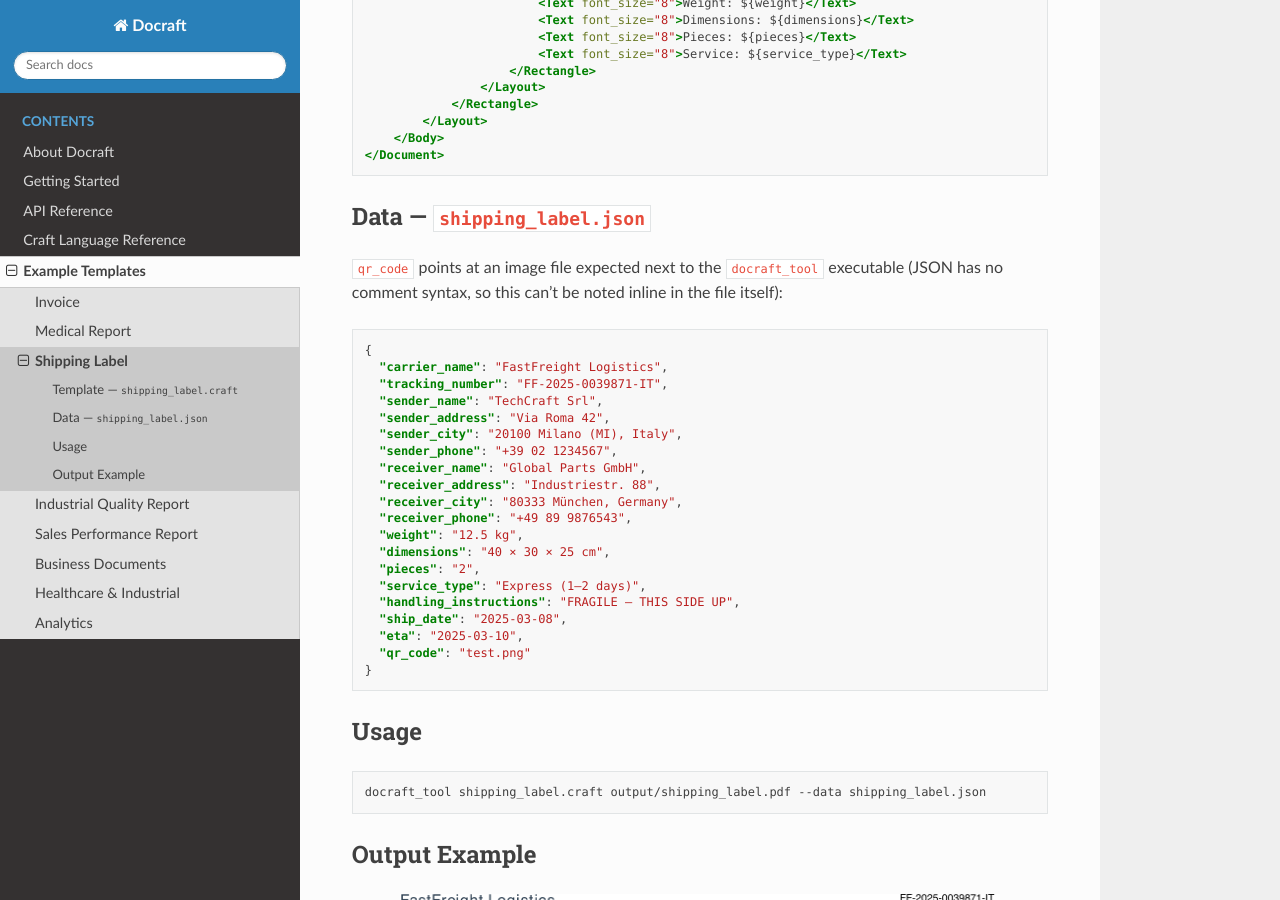
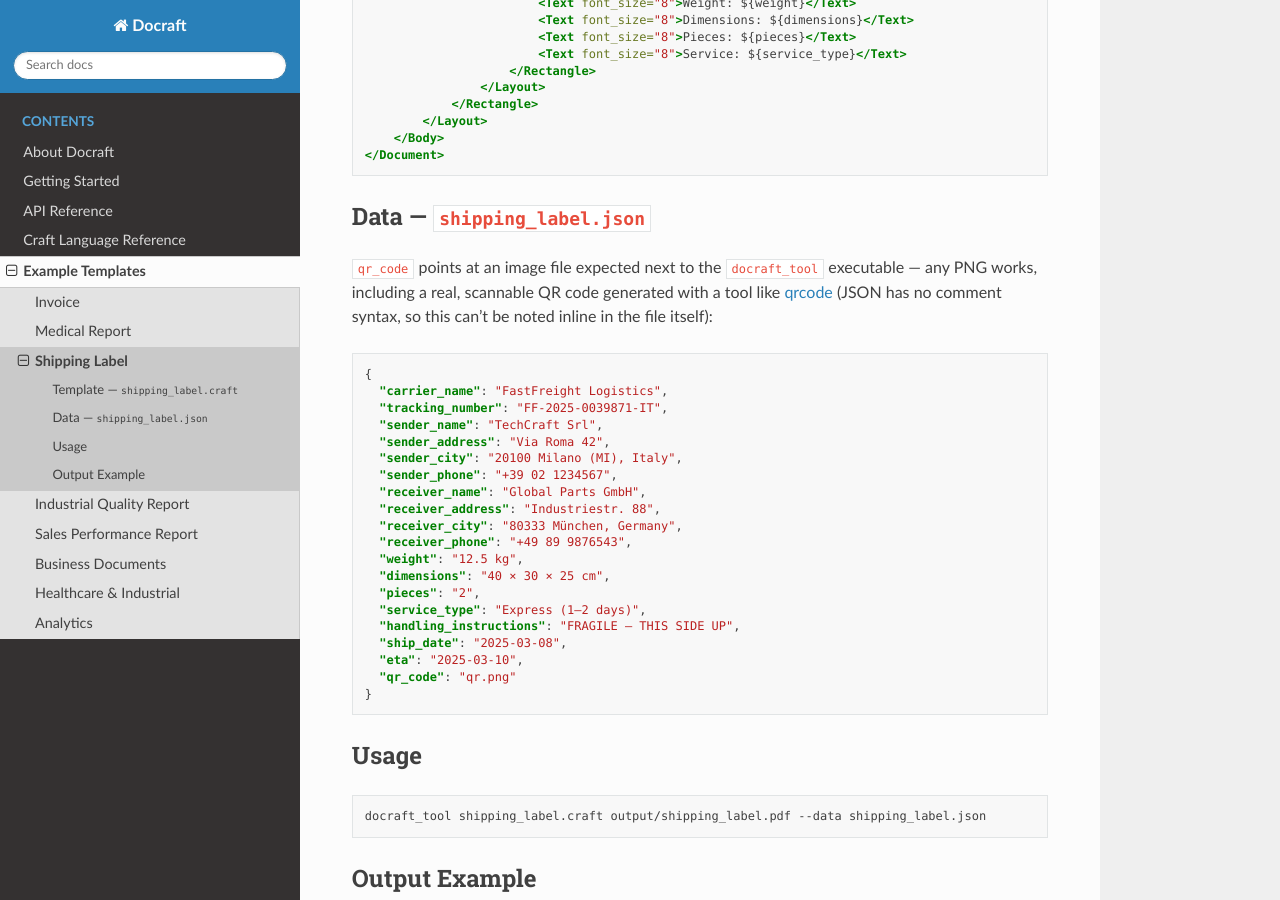
Before and after one commit to Cadons/Docraft, a Sphinx documentation site: the page built from doc/source/examples/shipping_label.rst, in a window 1280 px wide and 900 px high, scrolled down 1439 px. Built offline with Sphinx 7.4.7 and the Read the Docs theme 3.1.0, drawn with Linux system fonts in a browser that asks for light colours.

Commit message:
docs: standalone README showcase + real QR in shipping label example
Replace the top-of-README gallery with a single, quality-over-quantity
visual placed right after the "what is Docraft" pitch: one hero image,
the Canvas/Chart snippet that produces it, and one link out to the full
example gallery in the docs.

Also swap the shipping label example's placeholder QR graphic for a
real, scannable QR code (generated with the Python qrcode library) and
re-render its doc image — a small easter egg for anyone who scans it.

Co-Authored-By: Claude Sonnet 5 <noreply@anthropic.com>

```diff
--- a/doc/source/examples/shipping_label.rst
+++ b/doc/source/examples/shipping_label.rst
@@ -92,8 +92,9 @@ Data — ``shipping_label.json``
 -------------------------------
 
 ``qr_code`` points at an image file expected next to the ``docraft_tool``
-executable (JSON has no comment syntax, so this can't be noted inline in the
-file itself):
+executable — any PNG works, including a real, scannable QR code generated with
+a tool like `qrcode <https://pypi.org/project/qrcode/>`_ (JSON has no comment
+syntax, so this can't be noted inline in the file itself):
 
 .. code-block:: json
 
@@ -115,7 +116,7 @@ file itself):
      "handling_instructions": "FRAGILE — THIS SIDE UP",
      "ship_date": "2025-03-08",
      "eta": "2025-03-10",
-     "qr_code": "test.png"
+     "qr_code": "qr.png"
    }
 
 Usage
```
Also changed, not shown: README.md (+23 -30 lines), doc/source/_static/shipping_label.png.
